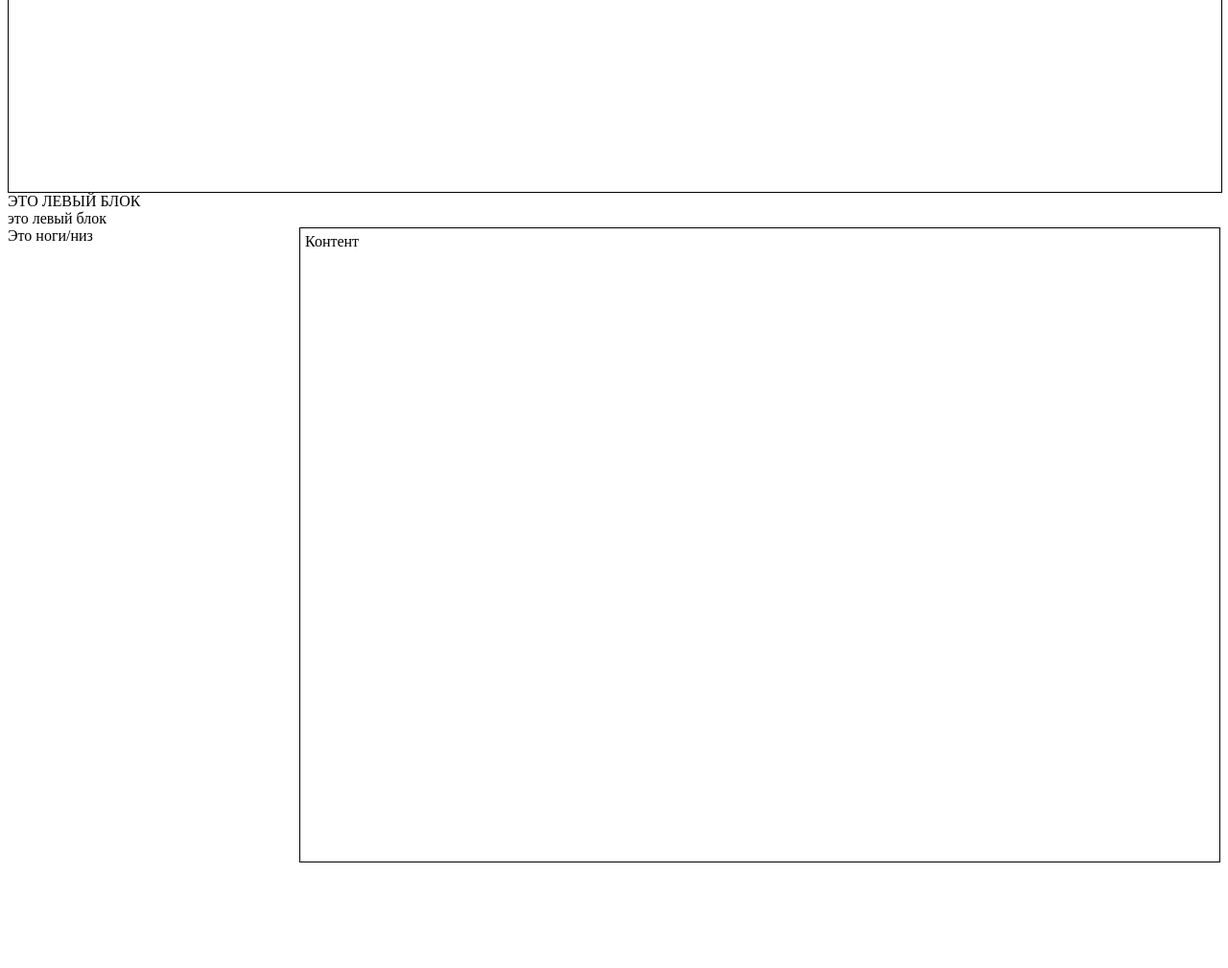
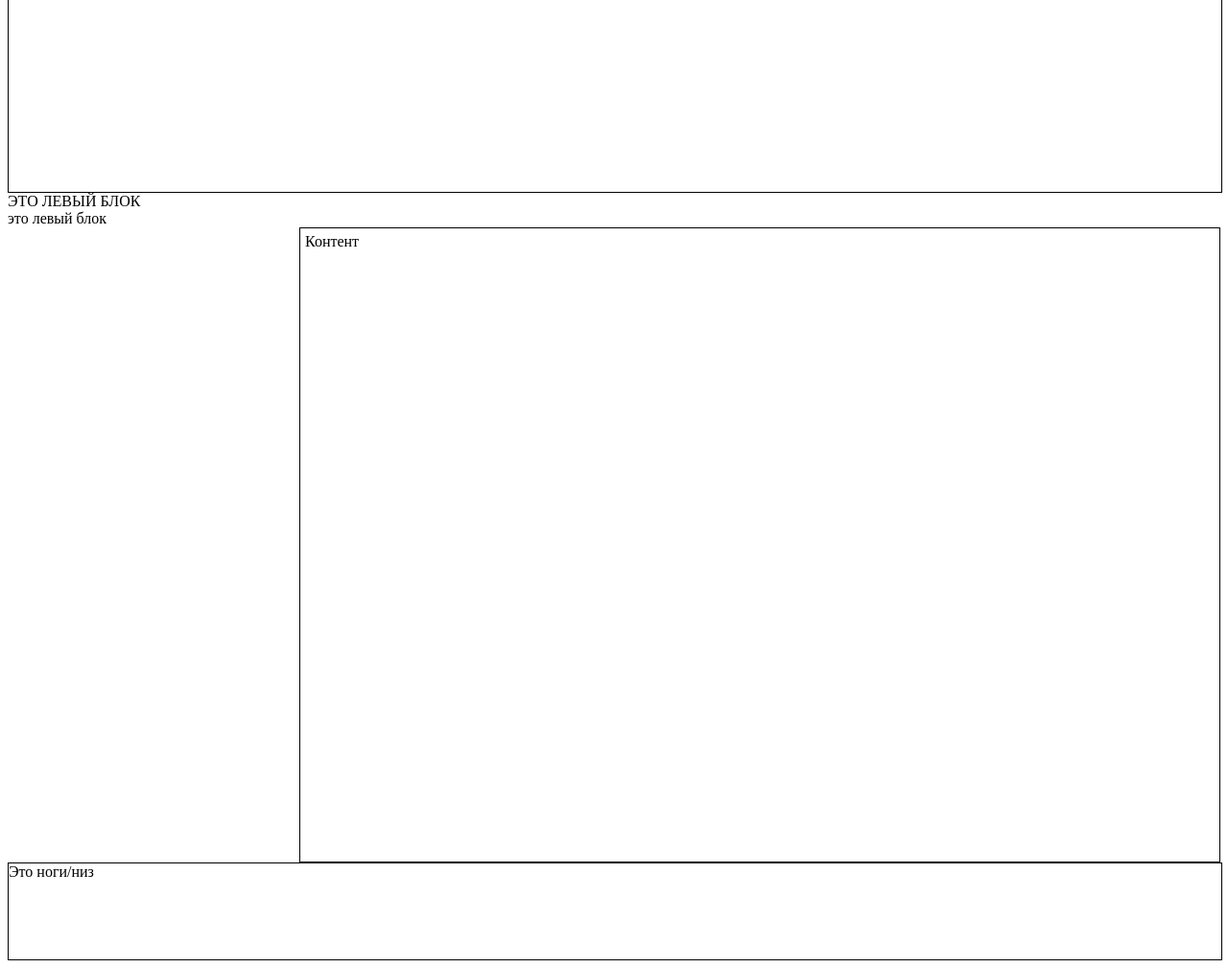
Before and after one commit to YanaGumbatova555/Yana, a PHP site: page / in a window 1280 px wide. Shown: the part 1377-2386 px from the top of the page at 96% size. Before the commit the page ends 2276 px from the top, so only its background shows below. Run offline with PHP 8.4, Linux system fonts and the light colour scheme.

Commit message:
Update footer.php

```diff
--- a/footer.php
+++ b/footer.php
@@ -1,3 +1,3 @@
-<div class="footer.php">
+<div class="footer">
 Это ноги/низ
 </div>
```
